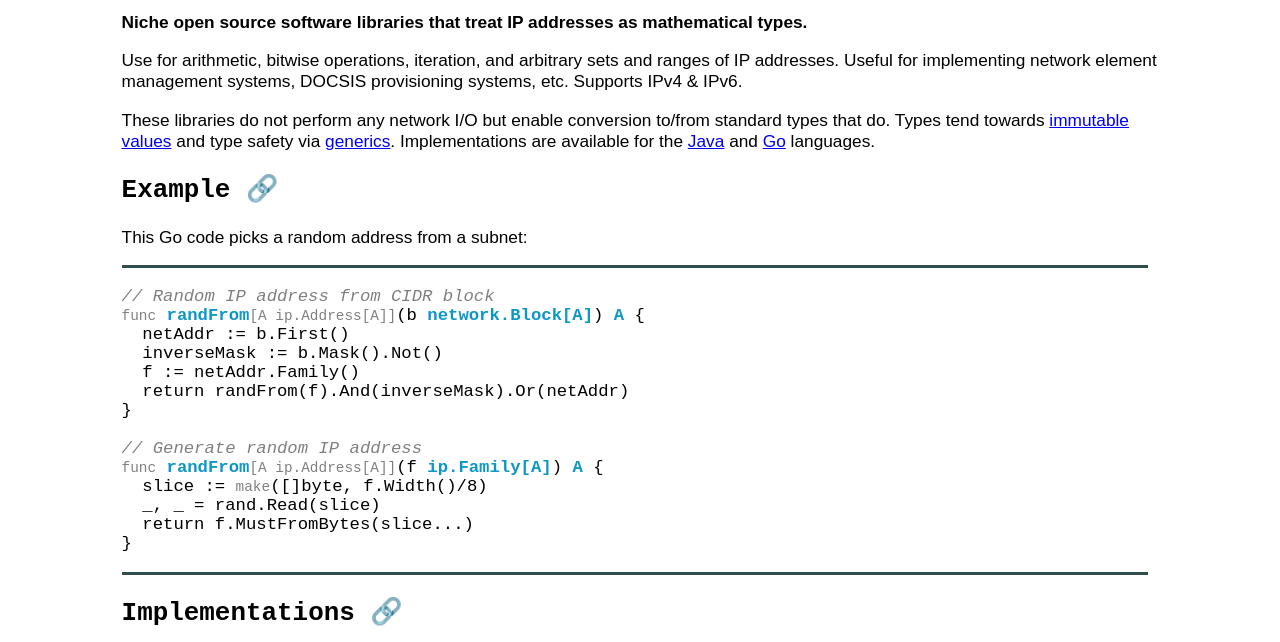
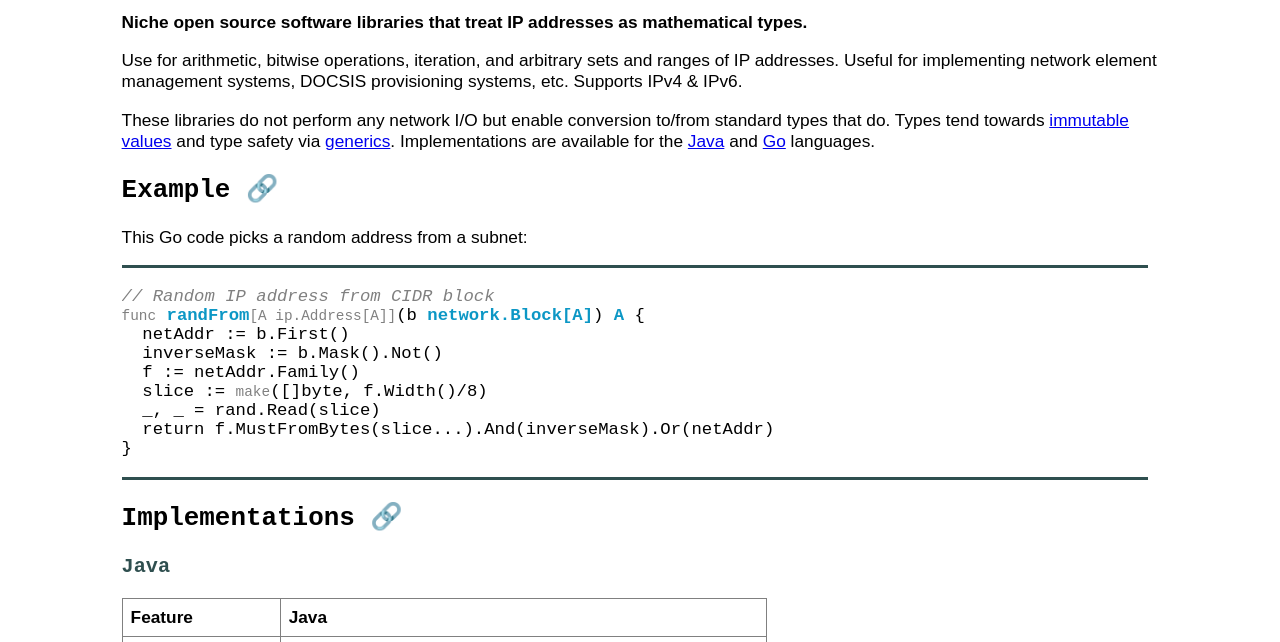
Before and after one commit to ipfreely-uk/docs, a plain HTML site: page index.html in a window 1280 px wide. Shown: the part 92-734 px from the top of the page. Drawn offline with Linux system fonts and the light colour scheme; grey boxes are pictures that could not be loaded.

Commit message:
Cosmetic change

```diff
--- a/index.html
+++ b/index.html
@@ -38,14 +38,9 @@
   netAddr := b.First()
   inverseMask := b.Mask().Not()
   f := netAddr.Family()
-  return randFrom(f).And(inverseMask).Or(netAddr)
-}
-
-<em>// Generate random IP address</em>
-<span class="keyword">func</span> <span class="func">randFrom</span><span class="generics">[A ip.Address[A]]</span>(f <span class="type">ip.Family[A]</span>) <span class="type">A</span> {
   slice := <span class="keyword">make</span>([]byte, f.Width()/8)
   _, _ = rand.Read(slice)
-  return f.MustFromBytes(slice...)
+  return f.MustFromBytes(slice...).And(inverseMask).Or(netAddr)
 }
     </code></pre>
 
```
